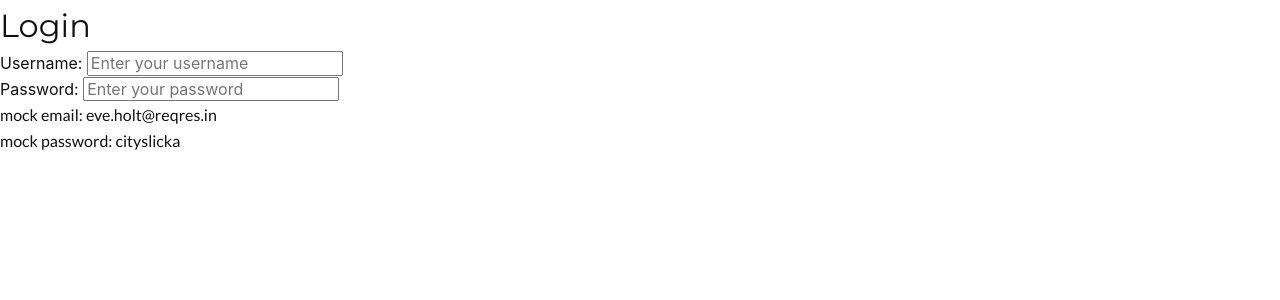
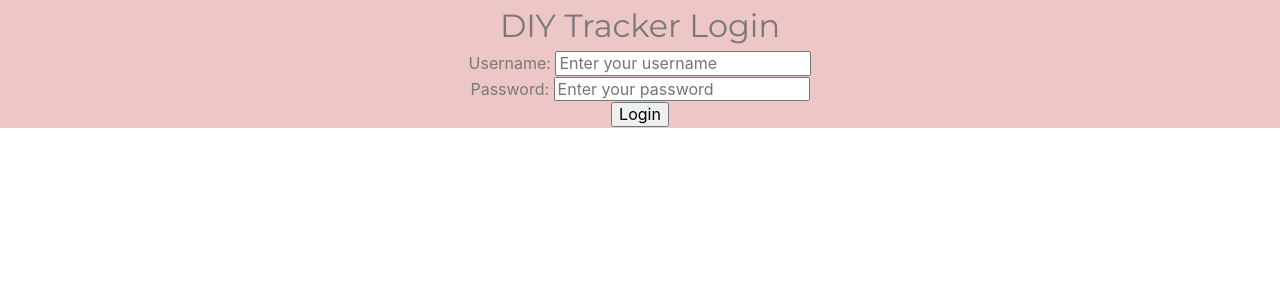
Before and after one commit to diy-tracker-bw/frontend, a React (Create React App) app: page /login in a window 1280 px wide. Shown: the top 300 px of the page. Built offline with nearby package versions, Linux system fonts and the light colour scheme.

Commit message:
added login button and some style

```diff
--- a/src/components/LoginForm.js
+++ b/src/components/LoginForm.js
@@ -4,6 +4,15 @@ import axiosWithAuth from '../utils/axiosWithAuth';
 import { useAuth } from '../hooks/useAuth';
 import { withFormik, Form, Field } from 'formik';
 import * as Yup from 'yup';
+import styled from 'styled-components';
+
+
+const FormPage = styled.div`
+  text-align: center;
+  color: #7A7878;
+  background-color: #EDC7C5;
+`;
+
 
 const LoginForm = ({ values, errors, touched, status }) => {
   const [userCredentials, setUserCredentials] = useState([]);
@@ -13,15 +22,23 @@ const LoginForm = ({ values, errors, touched, status }) => {
   }, [status])
 
   return (
-    <div>
+    <FormPage>
+      <h1>DIY Tracker Login</h1>
+      <div className="form-page">
         <Form>
-        <div>
+          <div className="userName">
             <label htmlFor="username">Username: </label>
             <Field type="text" name="username" id="username" placeholder="Enter your username" />
+            {touched.username && errors.username && (
+              <p>{errors.username}</p>
+            )}
+          </div>
+          <div className="password">
+            <label htmlFor="password">Password: </label>
+            <Field type="password" name="password" id="password" placeholder="Enter your password" />
           </div>
           <div>
-          <label htmlFor="password">Password: </label>
-          <Field type="password" name="password" id="password" placeholder="Enter your password" />
+            <button className="login-button" type="submit">Login</button>
           </div>
         </Form>
         {userCredentials.map(user => (
@@ -31,6 +48,7 @@ const LoginForm = ({ values, errors, touched, status }) => {
           </div>
         ))}
       </div>
+    </FormPage>
   );
 };
 
@@ -42,13 +60,15 @@ const FormikLoginForm = withFormik({
     }
   },
   validationSchema: Yup.object().shape({
-    username: Yup.string().required(),
-    password: Yup.string().required()
+    username: Yup.string().required("Username Required"),
+    password: Yup.string().required("Password Required")
   })
 })(LoginForm);
 
 export default FormikLoginForm;
 
+
+// DeAndre's login form code below!
 
 // const LoginForm = () => {
 //   const [userCredentials, setUserCredentials] = useState({
--- a/src/routes/Login.js
+++ b/src/routes/Login.js
@@ -7,10 +7,9 @@ const Login = () => {
   const { handleLogin } = useAuth();
   return (
     <div>
-      <h1>Login</h1>
       <LoginForm />
-      <p>mock email: eve.holt@reqres.in</p>
-      <p>mock password: cityslicka</p>
+      {/* <p>mock email: eve.holt@reqres.in</p>
+      <p>mock password: cityslicka</p> */}
     </div>
   );
 };
```
Lines whose indentation alone changed are shown as unchanged.
